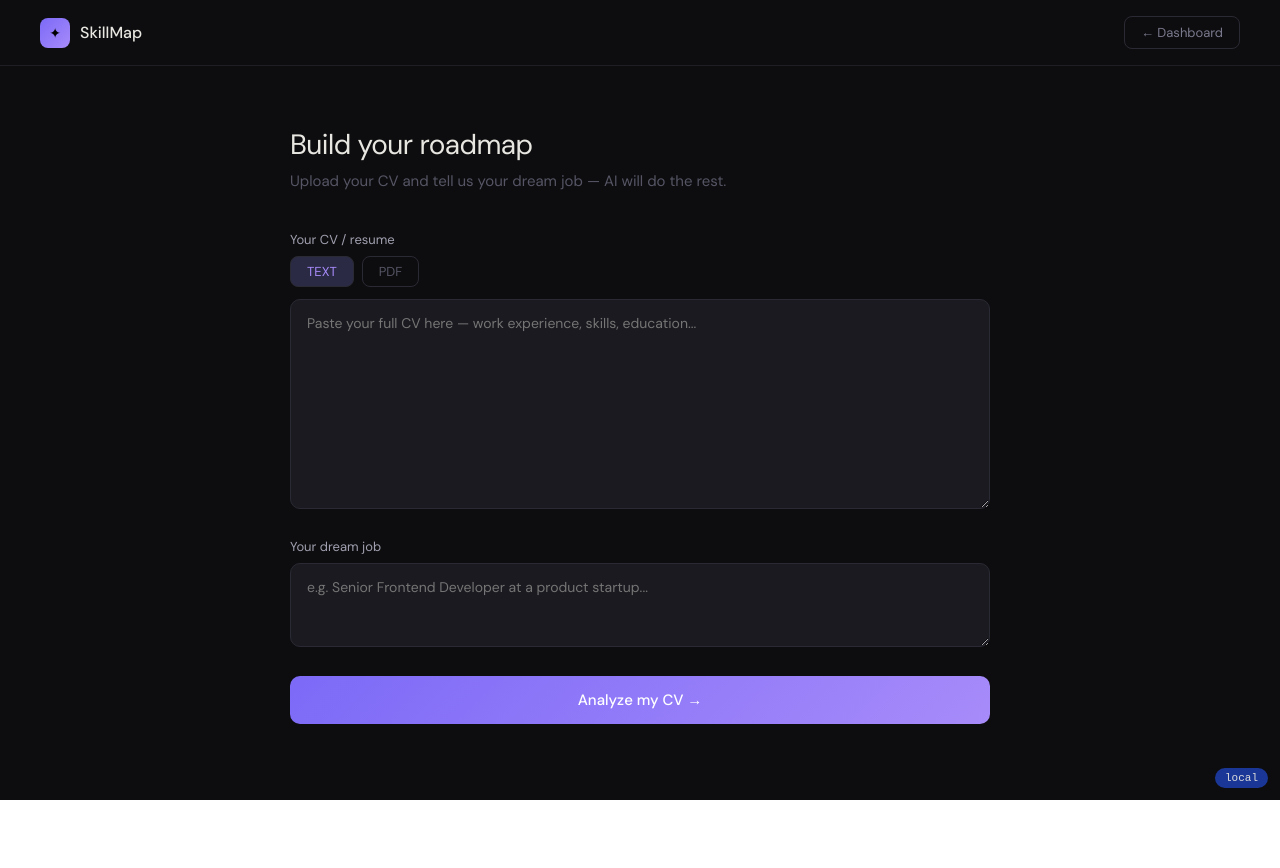
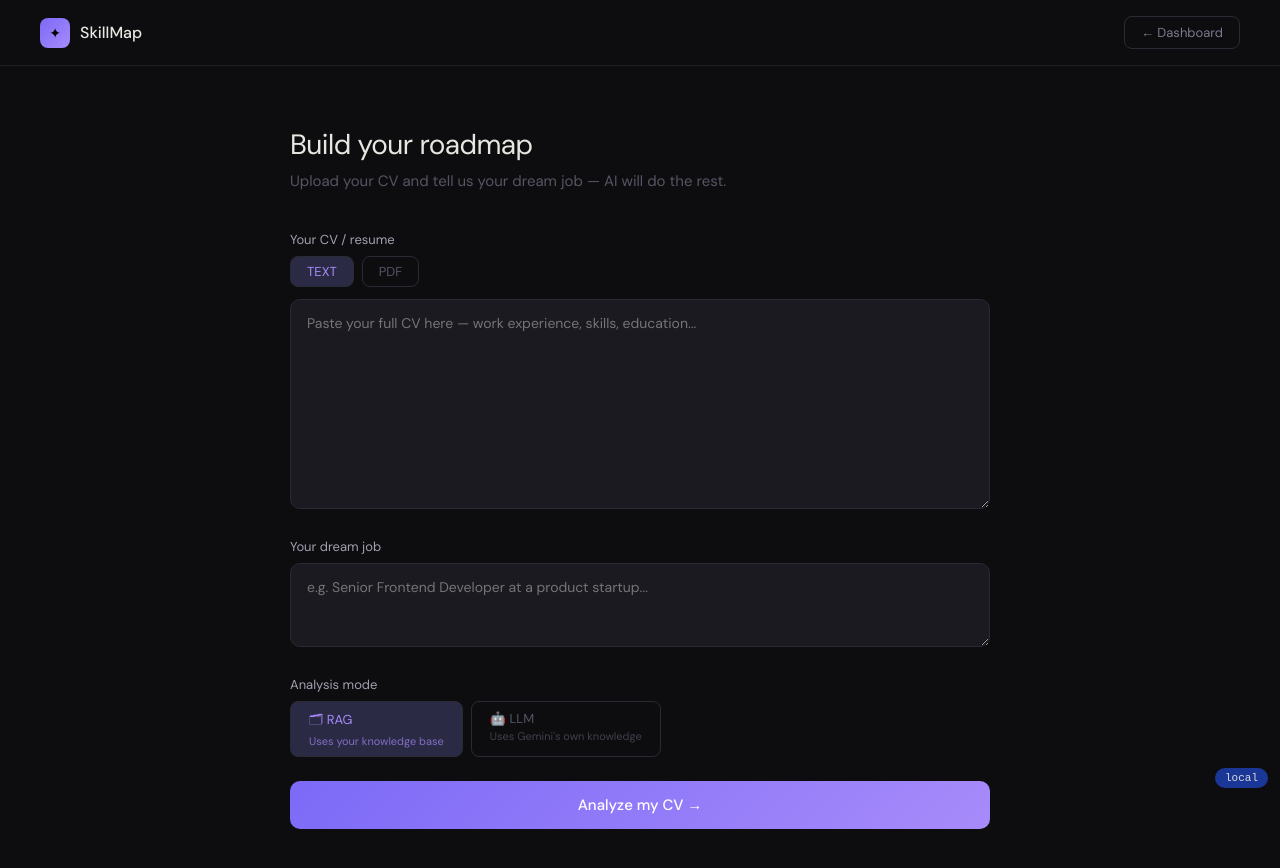
Before and after one commit to smsag99/skillmap, a Next.js app: page /new in a window 1280 px wide. Shown: the top 868 px of the page. Before the commit the page ends 800 px from the top, so only its background shows below. Built offline with nearby package versions, Linux system fonts and the light colour scheme.

Commit message:
feat: add RAG/LLM mode toggle, merge both approaches into one branch

```diff
--- a/app/api/analyze/route.ts
+++ b/app/api/analyze/route.ts
@@ -78,25 +78,29 @@ async function generateWithRetry(contents: any, retries = 3) {
 // ── route handler ─────────────────────────────────────────────────────────────
 export async function POST(req: Request) {
   const body = await req.json()
-  const { goal, cv, pdf } = body
+  const { goal, cv, pdf, mode = 'rag' } = body
 
-  // 1. Retrieve relevant context from vector DB (strict RAG — no fallback to LLM knowledge)
-  const ragQuery = `${goal} ${cv ?? ''}`.slice(0, 1000) // keep embedding short
+  // 1. Retrieve context — only when mode is 'rag'
+  let contextBlock = ''
+
+  if (mode === 'rag') {
+    const ragQuery = `${goal} ${cv ?? ''}`.slice(0, 1000)
     const context = await retrieveContext(ragQuery)
 
     if (!context) {
       return Response.json(
-      { error: "I don't have enough information about this job in my knowledge base to provide an analysis." },
+        { error: "I don't have enough information about this job in my knowledge base. Try switching to LLM mode." },
         { status: 404 }
       )
     }
 
-  const contextBlock = `
+    contextBlock = `
 ## Relevant industry knowledge (use this to improve your analysis):
 ${context}
 `
+  }
 
-  // 2. Build prompt — same structure as before, RAG context injected at top
+  // 2. Build prompt — same structure as before, RAG context injected at top if present
   const prompt = `
 You are an expert career coach and CV reviewer. Analyze this CV for the given dream job goal.
 ${contextBlock}
--- a/app/new/page.tsx
+++ b/app/new/page.tsx
@@ -32,6 +32,7 @@ export default function NewRoadmap() {
   const [analysis, setAnalysis] = useState<Analysis | null>(null)
   const [error, setError] = useState('')
   const [activeTab, setActiveTab] = useState<'gaps' | 'feedback'>('gaps')
+  const [analysisMode, setAnalysisMode] = useState<'rag' | 'llm'>('rag')
 
   const handleAnalyze = async () => {
     if ((!cv.trim() && !cvFile) || !goal.trim()) {
@@ -53,6 +54,8 @@ export default function NewRoadmap() {
       body = { cv, goal }
     }
 
+    body.mode = analysisMode
+
     try {
       const res = await fetch('/api/analyze', {
         method: 'POST',
@@ -60,6 +63,11 @@ export default function NewRoadmap() {
         body: JSON.stringify(body),
       })
       const data = await res.json()
+      if (data.error) {
+        setError(data.error)
+        setStep('input')
+        return
+      }
       setAnalysis(data)
       if (data.extracted_text) setCv(data.extracted_text)
       setStep('input')
@@ -199,6 +207,34 @@ export default function NewRoadmap() {
                 value={goal} onChange={e => setGoal(e.target.value)}
                 rows={3} style={textareaStyle}
               />
+            </div>
+
+            {/* Analysis mode toggle */}
+            <div>
+              <label style={{ color: '#a0a0b0', fontSize: 13, display: 'block', marginBottom: 8 }}>
+                Analysis mode
+              </label>
+              <div style={{ display: 'flex', gap: 8 }}>
+                {([
+                  { key: 'rag', label: '🗂 RAG', desc: 'Uses your knowledge base' },
+                  { key: 'llm', label: '🤖 LLM', desc: "Uses Gemini's own knowledge" },
+                ] as const).map(opt => (
+                  <button
+                    key={opt.key}
+                    onClick={() => setAnalysisMode(opt.key)}
+                    style={{
+                      padding: '8px 18px', borderRadius: 8, fontSize: 13,
+                      border: '1px solid #2a2a34', cursor: 'pointer', fontFamily: 'inherit',
+                      background: analysisMode === opt.key ? '#2a2a44' : 'transparent',
+                      color: analysisMode === opt.key ? '#a78bfa' : '#555565',
+                      display: 'flex', flexDirection: 'column', alignItems: 'flex-start', gap: 2,
+                    }}
+                  >
+                    <span>{opt.label}</span>
+                    <span style={{ fontSize: 11, opacity: 0.7 }}>{opt.desc}</span>
+                  </button>
+                ))}
+              </div>
             </div>
 
             {error && <p style={{ color: '#f87171', fontSize: 13, margin: 0 }}>{error}</p>}
```
Lines whose indentation alone changed are shown as unchanged.
